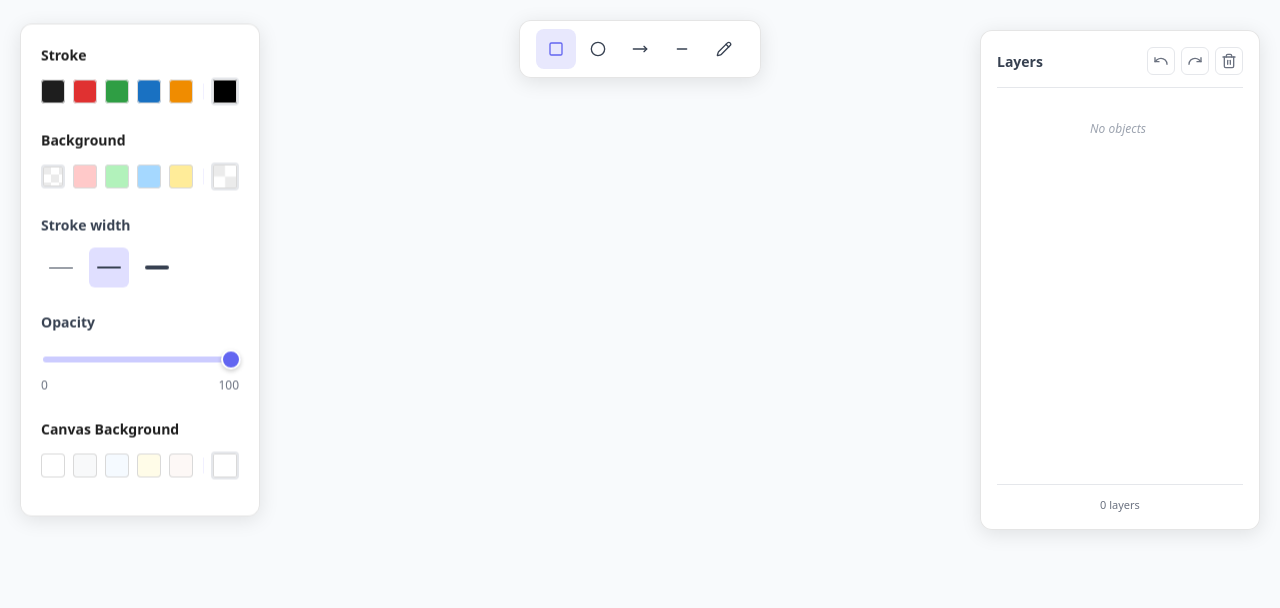
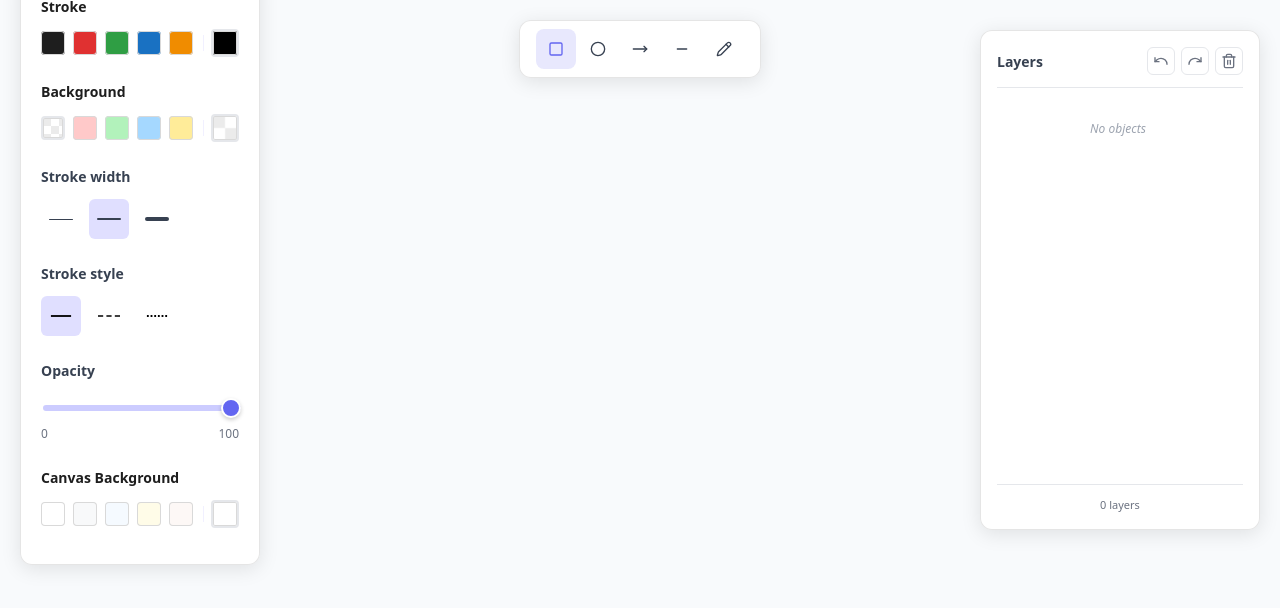
Before and after one commit to duytuann/Paint-lite, a React (Vite) app: page / in a window 1280 px wide. Shown: the top 608 px of the page. Built offline with nearby package versions, Linux system fonts and the light colour scheme.

Commit message:
feat(stroke): add stroke style options for dashed, dotted, and solid lines

```diff
--- a/src/components/canvas/Canvas.tsx
+++ b/src/components/canvas/Canvas.tsx
@@ -2,7 +2,7 @@ import React, {useRef, useEffect, useCallback} from "react";
 import {observer} from "mobx-react-lite";
 import {useToolStore, useCanvasStore} from "@/store";
 import type {ToolType} from "@/types/tools";
-import {ToolTypes, TRANSPARENT} from "@/constants";
+import {StrokeStyle, ToolTypes, TRANSPARENT} from "@/constants";
 import type {DrawingObject} from "@/store/CanvasStore";
 import {generateUUIDv4} from "@/utils";
 
@@ -41,6 +41,7 @@ const Canvas = observer(({activeTool}: CanvasProps) => {
       points: activeTool === ToolTypes.Draw ? [pos] : undefined,
       strokeColor: toolStore.strokeColor,
       strokeWidth: toolStore.strokeWidth,
+      strokeStyle: toolStore.strokeStyle,
       backgroundColor: toolStore.backgroundColor,
       opacity: toolStore.opacity,
     };
@@ -87,6 +88,22 @@ const Canvas = observer(({activeTool}: CanvasProps) => {
       ctx.fillStyle = obj.backgroundColor || toolStore.currentBackgroundStyle;
       ctx.lineWidth = obj.strokeWidth || toolStore.strokeWidth;
       ctx.globalAlpha = (obj.opacity || toolStore.opacity) / 100;
+
+      // Apply stroke style (dash pattern)
+      const strokeStyle = obj.strokeStyle || toolStore.strokeStyle;
+      switch (strokeStyle) {
+        case StrokeStyle.DASHED:
+          ctx.setLineDash([10, 5]);
+          break;
+        case StrokeStyle.DOTTED:
+          ctx.setLineDash([2, 3]);
+          break;
+        case StrokeStyle.SOLID:
+          ctx.setLineDash([]);
+          break;
+        default:
+          ctx.setLineDash([]); // Solid
+      }
 
       switch (obj.type) {
         case ToolTypes.Draw:
@@ -176,6 +193,7 @@ const Canvas = observer(({activeTool}: CanvasProps) => {
       toolStore.currentBackgroundStyle,
       toolStore.strokeWidth,
       toolStore.opacity,
+      toolStore.strokeStyle,
     ]
   );
 
--- a/src/components/sidebar/Sidebar.css
+++ b/src/components/sidebar/Sidebar.css
@@ -72,6 +72,32 @@
   height: 4px;
 }
 
+.stroke-style-options {
+  display: flex;
+  gap: 8px;
+}
+
+.stroke-style-option {
+  width: 40px;
+  height: 40px;
+  border-radius: 6px;
+  cursor: pointer;
+  display: flex;
+  align-items: center;
+  justify-content: center;
+  transition: all 0.2s ease;
+}
+
+.stroke-style-option.active {
+  background: #e0dfff;
+}
+
+.stroke-style-icon {
+  display: flex;
+  align-items: center;
+  justify-content: center;
+}
+
 /* Opacity Slider */
 .opacity-slider {
   width: 100%;
--- a/src/components/sidebar/Sidebar.tsx
+++ b/src/components/sidebar/Sidebar.tsx
@@ -5,19 +5,29 @@ import {
   BACKGROUND_COLORS,
   CANVAS_BACKGROUND_COLORS,
   StrokeWidth,
-} from "@/constants/colors";
+  StrokeStyle,
+} from "@/constants";
+import ColorPicker from "@/components/color-picker/ColorPicker";
+import SolidIcon from "@/assets/icons/solid.svg?react";
+import DashedIcon from "@/assets/icons/dashed.svg?react";
+import DottedIcon from "@/assets/icons/dotted.svg?react";
 import "./Sidebar.css";
-import ColorPicker from "@/components/color-picker/ColorPicker";
+
+const strokeWidthOptions = [
+  {width: StrokeWidth.THIN, className: "stroke-thin"},
+  {width: StrokeWidth.MEDIUM, className: "stroke-medium"},
+  {width: StrokeWidth.THICK, className: "stroke-thick"},
+];
+
+const strokeStyleOptions = [
+  {style: StrokeStyle.SOLID, name: "Solid", icon: SolidIcon},
+  {style: StrokeStyle.DASHED, name: "Dashed", icon: DashedIcon},
+  {style: StrokeStyle.DOTTED, name: "Dotted", icon: DottedIcon},
+];
 
 const Sidebar = observer(() => {
   const toolStore = useToolStore();
   const canvasStore = useCanvasStore();
-
-  const strokeWidthOptions = [
-    {width: StrokeWidth.THIN, className: "stroke-thin"},
-    {width: StrokeWidth.MEDIUM, className: "stroke-medium"},
-    {width: StrokeWidth.THICK, className: "stroke-thick"},
-  ];
 
   return (
     <div className="sidebar">
@@ -60,6 +70,27 @@ const Sidebar = observer(() => {
           </div>
         </div>
 
+        {/* Stroke Style Section */}
+        <div className="sidebar-section">
+          <h3 className="sidebar-title">Stroke style</h3>
+          <div className="stroke-style-options">
+            {strokeStyleOptions.map(({style, name, icon: IconComponent}) => (
+              <div
+                key={style}
+                className={`stroke-style-option ${
+                  toolStore.strokeStyle === style ? "active" : ""
+                }`}
+                onClick={() => toolStore.setStrokeStyle(style)}
+                title={name}
+              >
+                <div className="stroke-style-icon">
+                  <IconComponent />
+                </div>
+              </div>
+            ))}
+          </div>
+        </div>
+
         {/* Opacity Section */}
         <div className="sidebar-section">
           <h3 className="sidebar-title">Opacity</h3>
--- a/src/constants/colors.ts
+++ b/src/constants/colors.ts
@@ -1,14 +1,7 @@
-export enum StrokeWidth {
-  THIN = 1,
-  MEDIUM = 2,
-  THICK = 4,
-}
-
 // Default tool settings
 export const DEFAULT_STROKE_COLOR = "#000000";
 export const DEFAULT_BACKGROUND_COLOR = "transparent";
 export const DEFAULT_CANVAS_BACKGROUND_COLOR = "#ffffff";
-export const DEFAULT_STROKE_WIDTH = StrokeWidth.MEDIUM;
 export const DEFAULT_OPACITY = 100;
 
 // Special color values
--- a/src/constants/index.ts
+++ b/src/constants/index.ts
@@ -1,3 +1,4 @@
 export * from "./tools";
 export * from "./colors";
 export * from "./storages";
+export * from "./strokes";
--- /dev/null
+++ b/src/constants/strokes.ts
@@ -0,0 +1,14 @@
+export enum StrokeWidth {
+  THIN = 1,
+  MEDIUM = 2,
+  THICK = 4,
+}
+
+export enum StrokeStyle {
+  SOLID = "solid",
+  DASHED = "dashed",
+  DOTTED = "dotted",
+}
+
+export const DEFAULT_STROKE_WIDTH = StrokeWidth.MEDIUM;
+export const DEFAULT_STROKE_STYLE = StrokeStyle.SOLID;
--- a/src/store/ToolStore.ts
+++ b/src/store/ToolStore.ts
@@ -5,9 +5,11 @@ import {
   DEFAULT_STROKE_COLOR,
   DEFAULT_BACKGROUND_COLOR,
   DEFAULT_STROKE_WIDTH,
+  DEFAULT_STROKE_STYLE,
   DEFAULT_OPACITY,
   StrokeWidth,
-} from "@/constants/colors";
+  StrokeStyle,
+} from "@/constants";
 import {hexToRgba} from "@/utils/color";
 
 export class ToolStore {
@@ -18,6 +20,7 @@ export class ToolStore {
   strokeColor = DEFAULT_STROKE_COLOR;
   backgroundColor = DEFAULT_BACKGROUND_COLOR;
   strokeWidth: StrokeWidth = DEFAULT_STROKE_WIDTH;
+  strokeStyle: StrokeStyle = DEFAULT_STROKE_STYLE;
   opacity = DEFAULT_OPACITY;
 
   constructor() {
@@ -42,6 +45,10 @@ export class ToolStore {
     this.strokeColor = color;
   };
 
+  setStrokeStyle = (strokeStyle: StrokeStyle) => {
+    this.strokeStyle = strokeStyle;
+  };
+
   setBackgroundColor = (color: string) => {
     this.backgroundColor = color;
   };
```
Also changed, not shown: src/store/CanvasStore.ts (+8 -2 lines).
